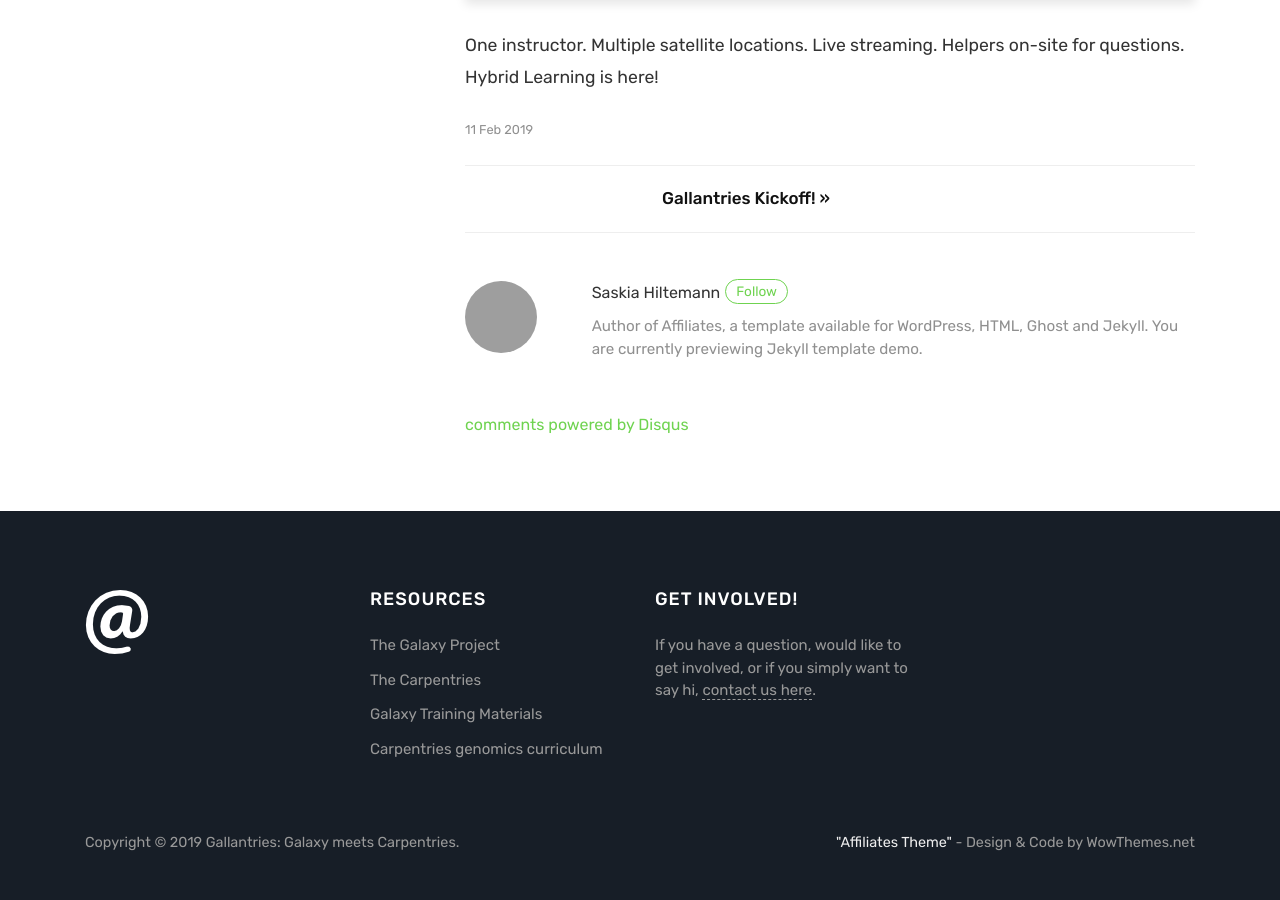
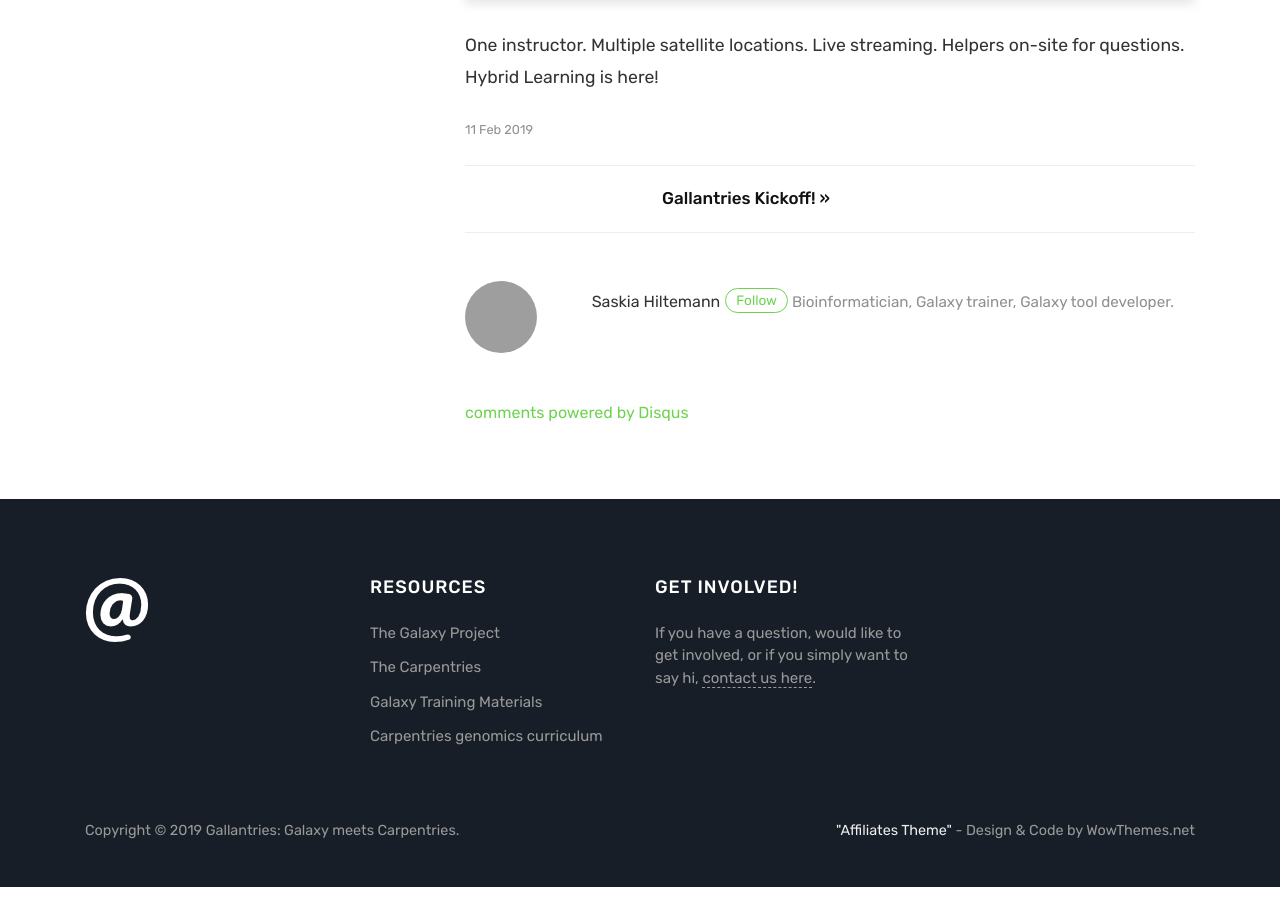
Before and after one commit to gallantries/gallantries.github.io, a Jekyll site: the page built from _posts/2019-02-11-distributed-learning.md, in a window 1280 px wide and 900 px high, scrolled down 652 px. Built offline with Jekyll 4.4.1, drawn with Linux system fonts in a browser that asks for light colours; comment, search, counter and statistics services are not loaded; grey boxes are pictures that could not be loaded.

Commit message:
use github avatars instead of gravatar

```diff
--- a/_config.yml
+++ b/_config.yml
@@ -5,7 +5,7 @@ meta_description: "Galaxy and Carpentries deliver Genomics Training"
 logo: 'assets/images/logo.png'
 favicon: 'assets/images/favicon.ico'
 paginate: 12
-baseurl:
+baseurl: ""
 email: 'shiltemann@gmail.com'
 google_analytics: 'UA-134263619-1'
 disqus: 'demowebsite'
@@ -16,11 +16,11 @@ authors:
   saskia:
     name: Saskia Hiltemann
     display_name: Saskia Hiltemann
-    gravatar: e56154546cf4be74e393c62d1ae9f9d4
+    github: shiltemann
     email: shiltemann@gmail.com
-    web: https://www.wowthemes.net/category/jekyll-themes/
-    twitter: https://twitter.com/wowthemesnet
-    description: "Author of Affiliates, a template available for WordPress, HTML, Ghost and Jekyll. You are currently previewing Jekyll template demo."
+    web: https://shiltemann.github.io
+    twitter: https://twitter.com/shiltemann
+    description: "Bioinformatician, Galaxy trainer, Galaxy tool developer."
   john:
     name: John
     display_name: John
```
